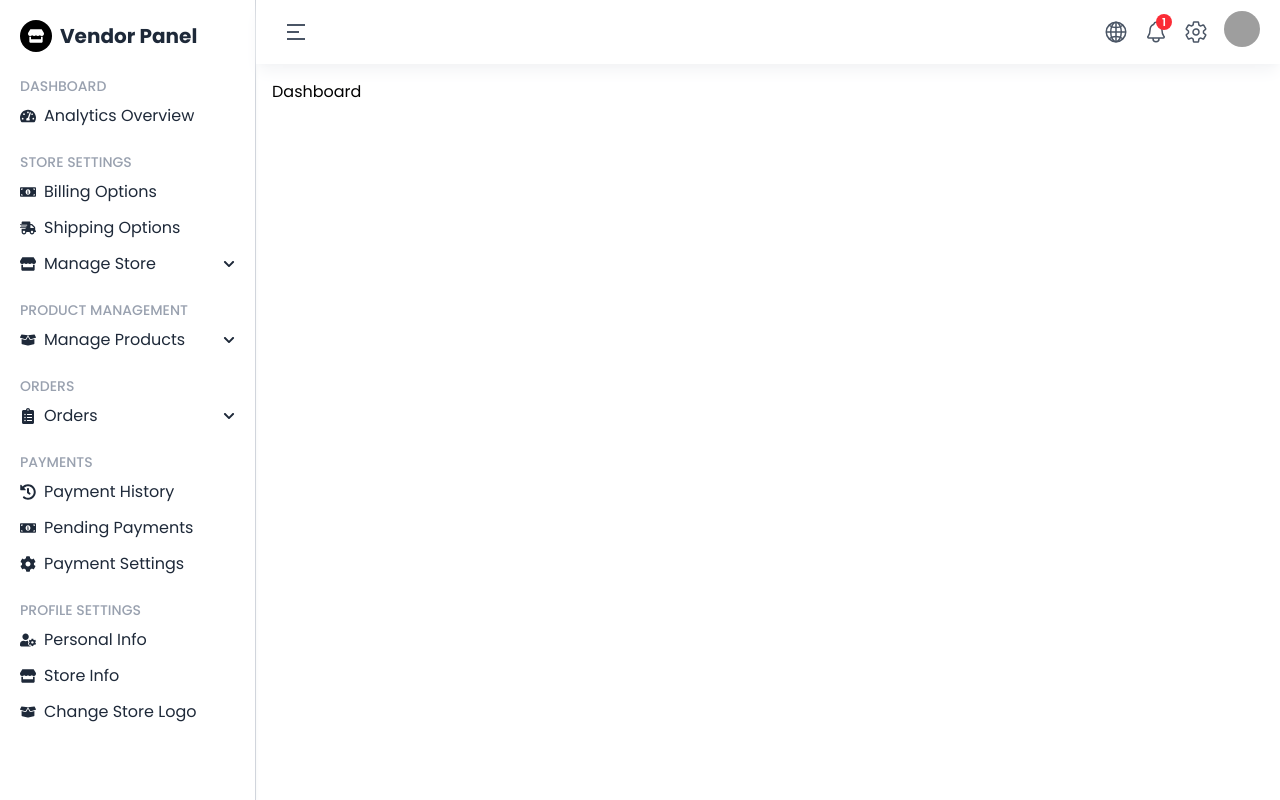
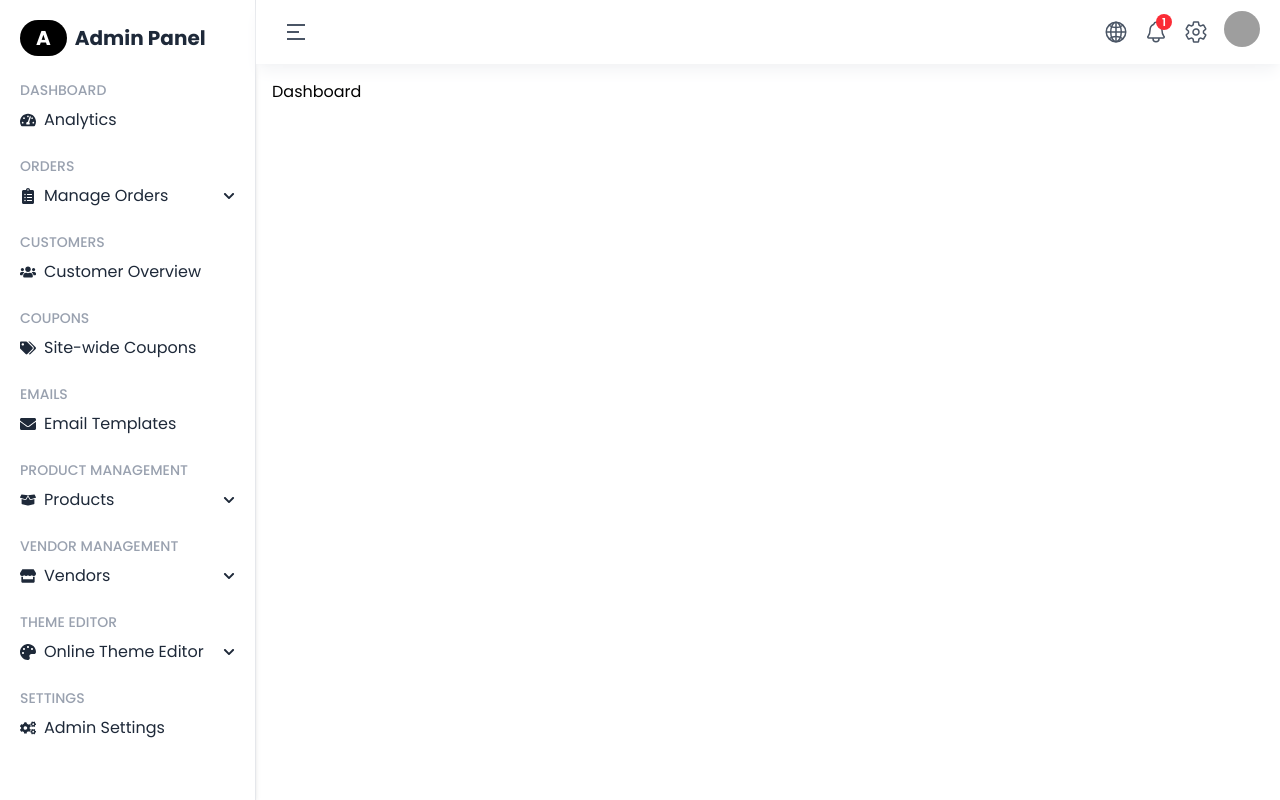
Before and after one commit to multi-vendor-ecommerce/ecommerce, a React (Vite) app in the folder frontend/: page /admin in a window 1280 px wide. Built offline with nearby package versions, Linux system fonts and the light colour scheme; grey boxes are pictures that could not be loaded; a web font is replaced by a local one.

Commit message:
fix: change the vendor panel to admin panel in the admin folder.

```diff
--- a/frontend/src/components/pages/admin/adminSidebar/Sidebar.jsx
+++ b/frontend/src/components/pages/admin/adminSidebar/Sidebar.jsx
@@ -1,8 +1,8 @@
 import React, { useState } from 'react';
-import { FaStore, FaChevronDown } from 'react-icons/fa';
-import { menuItems } from './menuItems';
+import { FaChevronDown } from 'react-icons/fa';
+import { adminSidebarMenu } from './adminSidebarMenu';
 
-const VendorSidebar = () => {
+const AdminSidebar = () => {
   const [openMenus, setOpenMenus] = useState({});
 
   const toggleMenu = (key) => {
@@ -10,17 +10,17 @@ const VendorSidebar = () => {
   };
 
   return (
-    <aside className="w-full md:w-[20%] min-h-screen bg-white p-5 shadow-md shadow-gray-100 text-gray-800 border-r border-gray-300">
+    <aside className="w-full md:w-[20%] min-h-screen bg-white p-5 shadow-md text-gray-800 border-r border-gray-200">
       {/* Logo */}
       <div className="flex items-center gap-2 mb-6">
-        <div className="bg-black text-white p-2 rounded-full">
-          <FaStore />
+        <div className="bg-black text-white py-1 px-4 rounded-full">
+          <span className="font-bold text-xl">A</span>
         </div>
-        <h1 className="text-xl font-bold">Vendor Panel</h1>
+        <h1 className="text-xl font-bold">Admin Panel</h1>
       </div>
 
-      {/* Render Sections */}
-      {menuItems.map((section) => (
+      {/* Render menu sections */}
+      {adminSidebarMenu.map((section) => (
         <div key={section.section} className="mb-6">
           <p className="text-sm text-gray-400 font-medium mb-2">{section.section}</p>
           <ul className="space-y-3">
@@ -40,16 +40,17 @@ const VendorSidebar = () => {
                     </div>
                     {item.expandable && (
                       <FaChevronDown
-                        className={`text-xs transition-transform ${isOpen ? "rotate-180" : ""
-                          }`}
+                        className={`text-xs transition-transform ${
+                          isOpen ? "rotate-180" : ""
+                        }`}
                       />
                     )}
                   </div>
 
                   {item.expandable && isOpen && (
-                    <ul className="ml-6 text-sm text-gray-600 mt-2 space-y-2">
-                      {item.children.map((child, i) => (
-                        <li key={i} className="hover:text-black cursor-pointer">{child}</li>
+                    <ul className="ml-6 mt-2 text-sm text-gray-600 space-y-2">
+                      {item.children.map((child, idx) => (
+                        <li key={idx} className="hover:text-black cursor-pointer">{child}</li>
                       ))}
                     </ul>
                   )}
@@ -63,4 +64,4 @@ const VendorSidebar = () => {
   );
 };
 
-export default VendorSidebar;
+export default AdminSidebar;
--- /dev/null
+++ b/frontend/src/components/pages/admin/adminSidebar/adminSidebarMenu.js
@@ -0,0 +1,110 @@
+import {
+  FaTachometerAlt, FaClipboardList, FaUsers, FaTags, FaEnvelope, FaBoxOpen,
+  FaStore, FaPalette, FaChevronDown, FaCogs, FaShippingFast, FaHistory
+} from 'react-icons/fa';
+
+export const adminSidebarMenu = [
+  {
+    section: "DASHBOARD",
+    items: [
+      { label: "Analytics", icon: FaTachometerAlt, expandable: false },
+    ],
+  },
+  {
+    section: "ORDERS",
+    items: [
+      {
+        label: "Manage Orders",
+        icon: FaClipboardList,
+        expandable: true,
+        key: "orders",
+        children: [
+          "All Orders", "Order Details", "Filter by Status/Date",
+          "Customer Details", "Vendor", "Payment Confirmation"
+        ],
+      },
+    ],
+  },
+  {
+    section: "CUSTOMERS",
+    items: [
+      {
+        label: "Customer Overview",
+        icon: FaUsers,
+        expandable: false,
+      },
+    ],
+  },
+  {
+    section: "COUPONS",
+    items: [
+      {
+        label: "Site-wide Coupons",
+        icon: FaTags,
+        expandable: false,
+      },
+    ],
+  },
+  {
+    section: "EMAILS",
+    items: [
+      {
+        label: "Email Templates",
+        icon: FaEnvelope,
+        expandable: false,
+      },
+    ],
+  },
+  {
+    section: "PRODUCT MANAGEMENT",
+    items: [
+      {
+        label: "Products",
+        icon: FaBoxOpen,
+        expandable: true,
+        key: "products",
+        children: [
+          "All Products", "Approve Products", "Edit / Dismiss"
+        ],
+      },
+    ],
+  },
+  {
+    section: "VENDOR MANAGEMENT",
+    items: [
+      {
+        label: "Vendors",
+        icon: FaStore,
+        expandable: true,
+        key: "vendors",
+        children: [
+          "All Vendors", "Commissions Viewer", "Shop Overview", "Status Management",
+        ],
+      },
+    ],
+  },
+  {
+    section: "THEME EDITOR",
+    items: [
+      {
+        label: "Online Theme Editor",
+        icon: FaPalette,
+        expandable: true,
+        key: "theme",
+        children: [
+          "Text Blocks", "Image Blocks", "Category Creation", "Product CRUD", "Blog CRUD"
+        ],
+      },
+    ],
+  },
+  {
+    section: "SETTINGS",
+    items: [
+      {
+        label: "Admin Settings",
+        icon: FaCogs,
+        expandable: false,
+      },
+    ],
+  },
+];
--- a/frontend/src/components/pages/admin/adminSidebar/menuItems.js
+++ /dev/null
@@ -1,104 +0,0 @@
-import {
-  FaTachometerAlt, FaStore, FaBoxOpen, FaClipboardList, FaMoneyBillAlt,
-  FaUserCog, FaCog, FaShippingFast,
-  FaHistory
-} from 'react-icons/fa';
-
-export const menuItems = [
-  {
-    section: "DASHBOARD",
-    items: [
-      {
-        label: "Analytics Overview",
-        icon: FaTachometerAlt,
-        expandable: false,
-      },
-    ],
-  },
-  {
-    section: "STORE SETTINGS",
-    items: [
-      {
-        label: "Billing Options",
-        icon: FaMoneyBillAlt,
-        expandable: false,
-      },
-      {
-        label: "Shipping Options",
-        icon: FaShippingFast,
-        expandable: false,
-      },
-      {
-        label: "Manage Store",
-        icon: FaStore,
-        expandable: true,
-        children: ["Create / Edit Store", "Submit for Approval"],
-        key: "store",
-      },
-    ],
-  },
-  {
-    section: "PRODUCT MANAGEMENT",
-    items: [
-      {
-        label: "Manage Products",
-        icon: FaBoxOpen,
-        expandable: true,
-        children: ["All Products", "Create / Edit Product", "Submit Changes"],
-        key: "products",
-      },
-    ],
-  },
-  {
-    section: "ORDERS",
-    items: [
-      {
-        label: "Orders",
-        icon: FaClipboardList,
-        expandable: true,
-        children: ["All Orders", "Order Status", "Invoices & Taxes"],
-        key: "orders",
-      },
-    ],
-  },
-  {
-    section: "PAYMENTS",
-    items: [
-      {
-        label: "Payment History",
-        icon: FaHistory,
-        expandable: false,
-      },
-      {
-        label: "Pending Payments",
-        icon: FaMoneyBillAlt,
-        expandable: false,
-      },
-      {
-        label: "Payment Settings",
-        icon: FaCog,
-        expandable: false,
-      },
-    ],
-  },
-  {
-    section: "PROFILE SETTINGS",
-    items: [
-      {
-        label: "Personal Info",
-        icon: FaUserCog,
-        expandable: false,
-      },
-      {
-        label: "Store Info",
-        icon: FaStore,
-        expandable: false,
-      },
-      {
-        label: "Change Store Logo",
-        icon: FaBoxOpen,
-        expandable: false,
-      },
-    ],
-  },
-];
```
